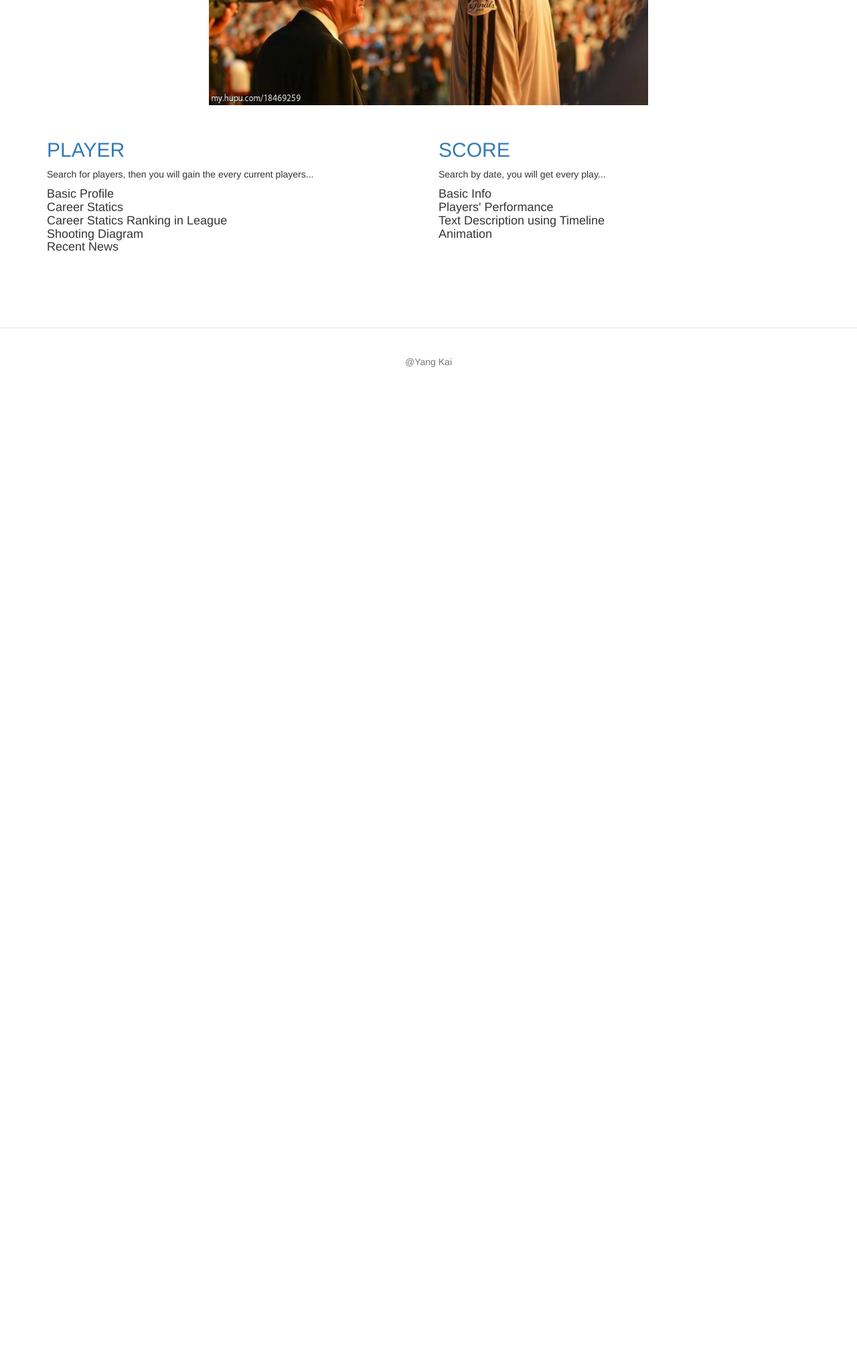
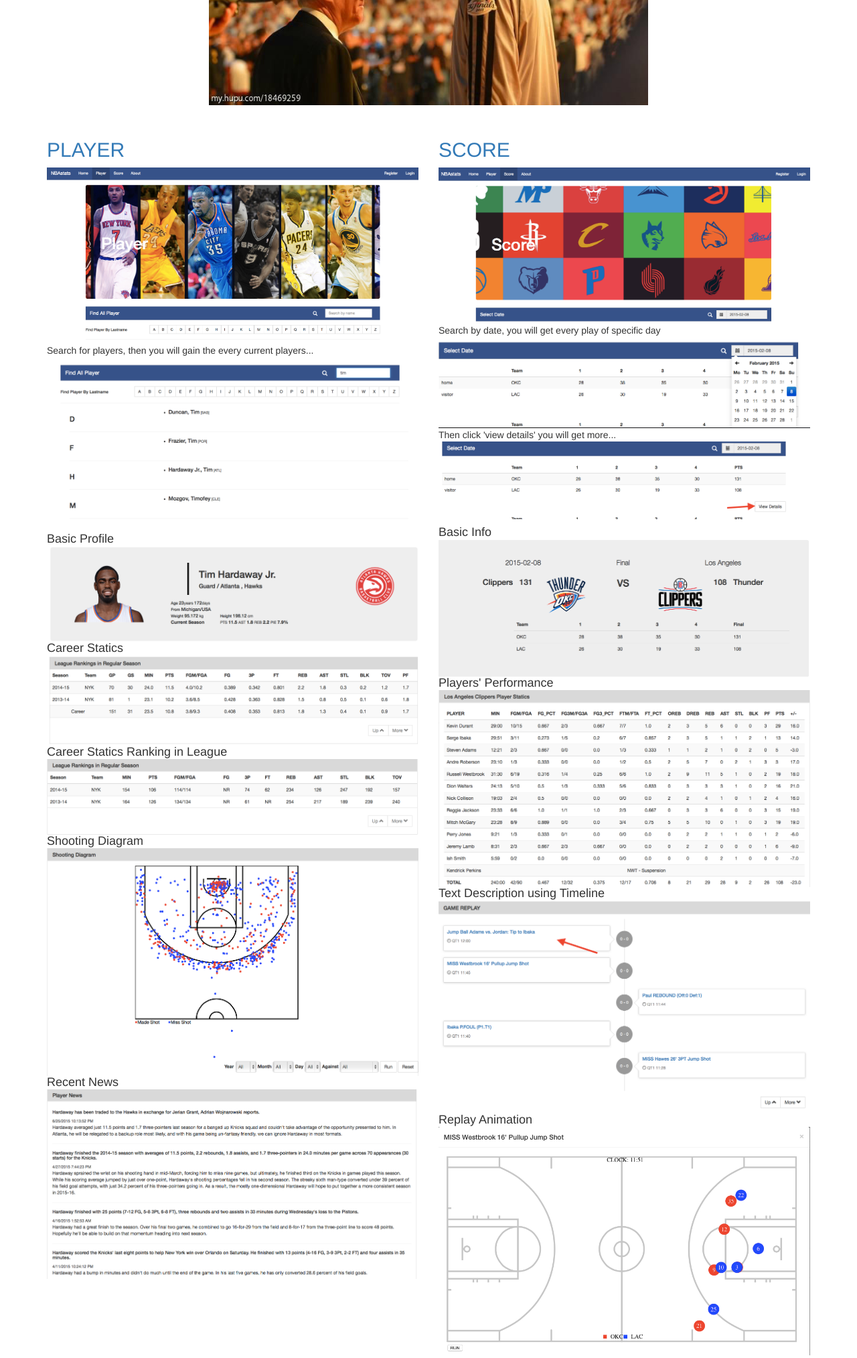
Before and after one commit to nan-mu-cs/NBAstats, a Django app: page / in a window 1280 px wide. Shown: the part 354-2381 px from the top of the page at 67% size. Before the commit the page ends 902 px from the top, so only its background shows below. Run offline with Django 3.2, Linux system fonts and the light colour scheme; some libraries are stand-ins or nearby versions.

Commit message:
change index.html

```diff
--- a/templates/index.html
+++ b/templates/index.html
@@ -1,29 +1,69 @@
 {% extends 'NBAindex/firstpagebase.html' %}
 {% load staticfiles %}
+{% block script %}
+    <script src="/static/js/index.js"></script>
+{% endblock %}
 {% block imgurl %}/static/image/indexbg.jpeg{% endblock %}
 {% block navindex %}active{% endblock %}
 {% block firstpageheadline %}NBAstats{% endblock %}
 {% block index_block %}
+<div class="modal fade bs-example-modal-lg" id="imgmodal" role="dialog" aria-labelledby="myModalLabel">
+    <div class="modal-dialog modal-lg" role="document" aria-hidden="true">
+        <div class="modal-content">
+            <div class="modal-header">
+                <button type="button" class="close" data-dismiss="modal" aria-label="Close">×</button>
+                <h4 class="modal-title" id="replayiframetitle"></h4>
+            </div>
+            <div class="modal-body">
+                <img src=""   class="img-responsive" id="imginmodal">
+            </div>
+        </div>
+    </div>
+</div>
 <div class="row">
 <div class="col-md-6">
     <a href="{% url 'player' %}"><h2>PLAYER</h2></a>
+    <img src="/static/image/playerindex.png" class="img-responsive">
     Search for players, then you will gain the every current players...
+    <img src="/static/image/searchplayer.png" class="img-responsive">
     <ul class="h4 list-unstyled">
-        <li>Basic Profile</li>
-        <li>Career Statics</li>
-        <li>Career Statics Ranking in League</li>
-        <li>Shooting Diagram</li>
-        <li>Recent News</li>
+        <li>Basic Profile
+            <img src="/static/image/playerprofile.png" class="img-responsive">
+        </li>
+        <li>Career Statics
+            <img src="/static/image/playerstat.png" class="img-responsive">
+        </li>
+        <li>Career Statics Ranking in League
+            <img src="/static/image/playerranking.png" class="img-responsive">
+        </li>
+        <li>Shooting Diagram
+            <img src="/static/image/shootingdiagram.png" class="img-responsive">
+        </li>
+        <li>Recent News
+            <img src="/static/image/playernews.png" class="img-responsive">
+        </li>
     </ul>
 </div>
 <div class="col-md-6">
     <a href="{% url 'score' %}"><h2>SCORE</h2></a>
-    Search by date, you will get every play...
+    <img src="/static/image/scoreindex.png" class="img-responsive">
+    Search by date, you will get every play of specific day
+    <img src="/static/image/searchdate.png" class="img-responsive">
+    Then click 'view details' you will get more...
+    <img src="/static/image/viewdetail.png" class="img-responsive">
     <ul class="h4 list-unstyled">
-        <li>Basic Info</li>
-        <li>Players' Performance</li>
-        <li>Text Description using Timeline</li>
-        <li>Animation</li>
+        <li>Basic Info
+            <img src="/static/image/basicinfo.png" class="img-responsive">
+        </li>
+        <li>Players' Performance
+            <img src="/static/image/playerperforme.png" class="img-responsive">
+        </li>
+        <li>Text Description using Timeline
+            <img src="/static/image/timelinedescrip.png" class="img-responsive">
+        </li>
+        <li>Replay Animation
+            <img src="/static/image/replayamination.png" class="img-responsive">
+        </li>
     </ul>
 </div>
 </div>
```
